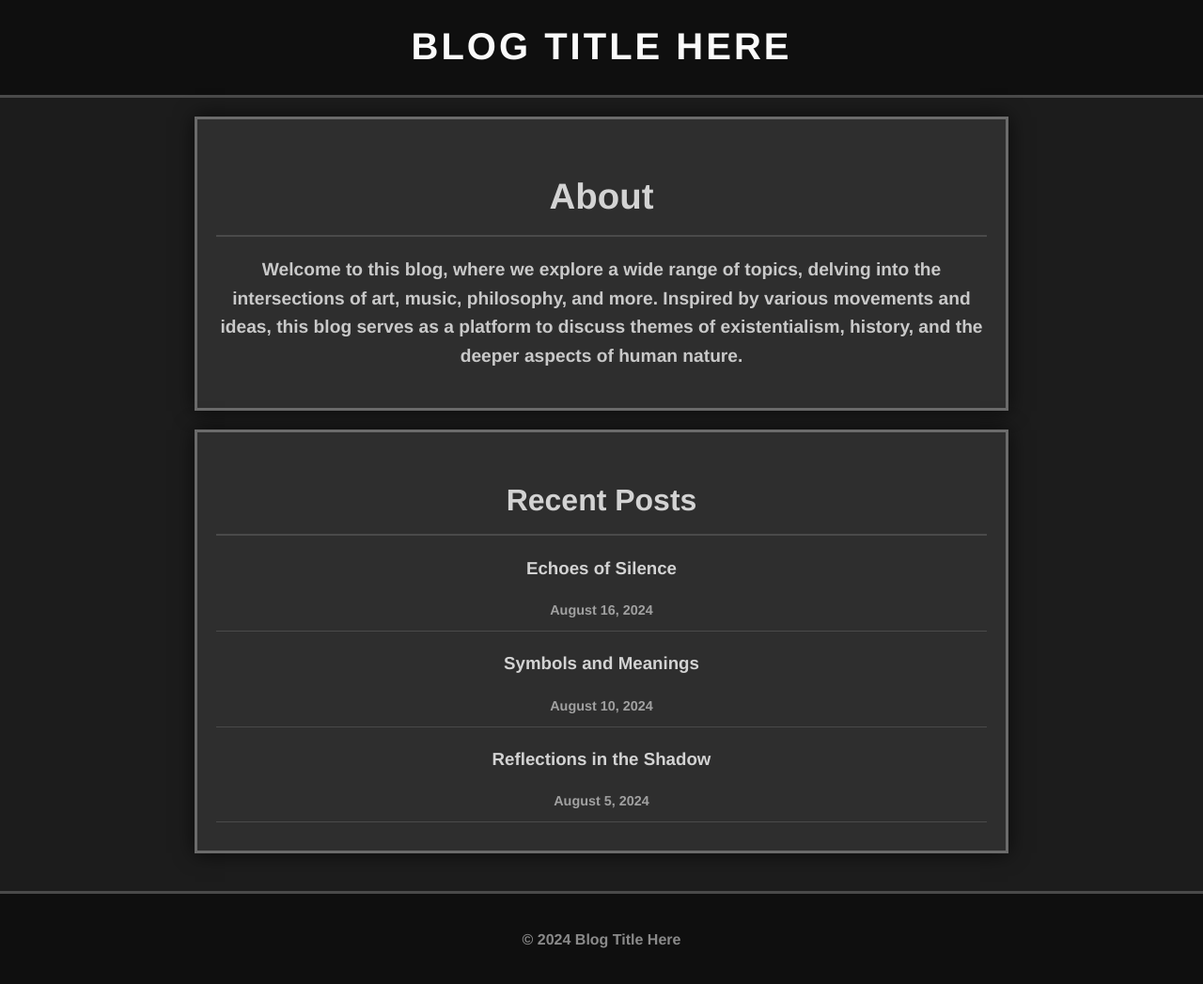
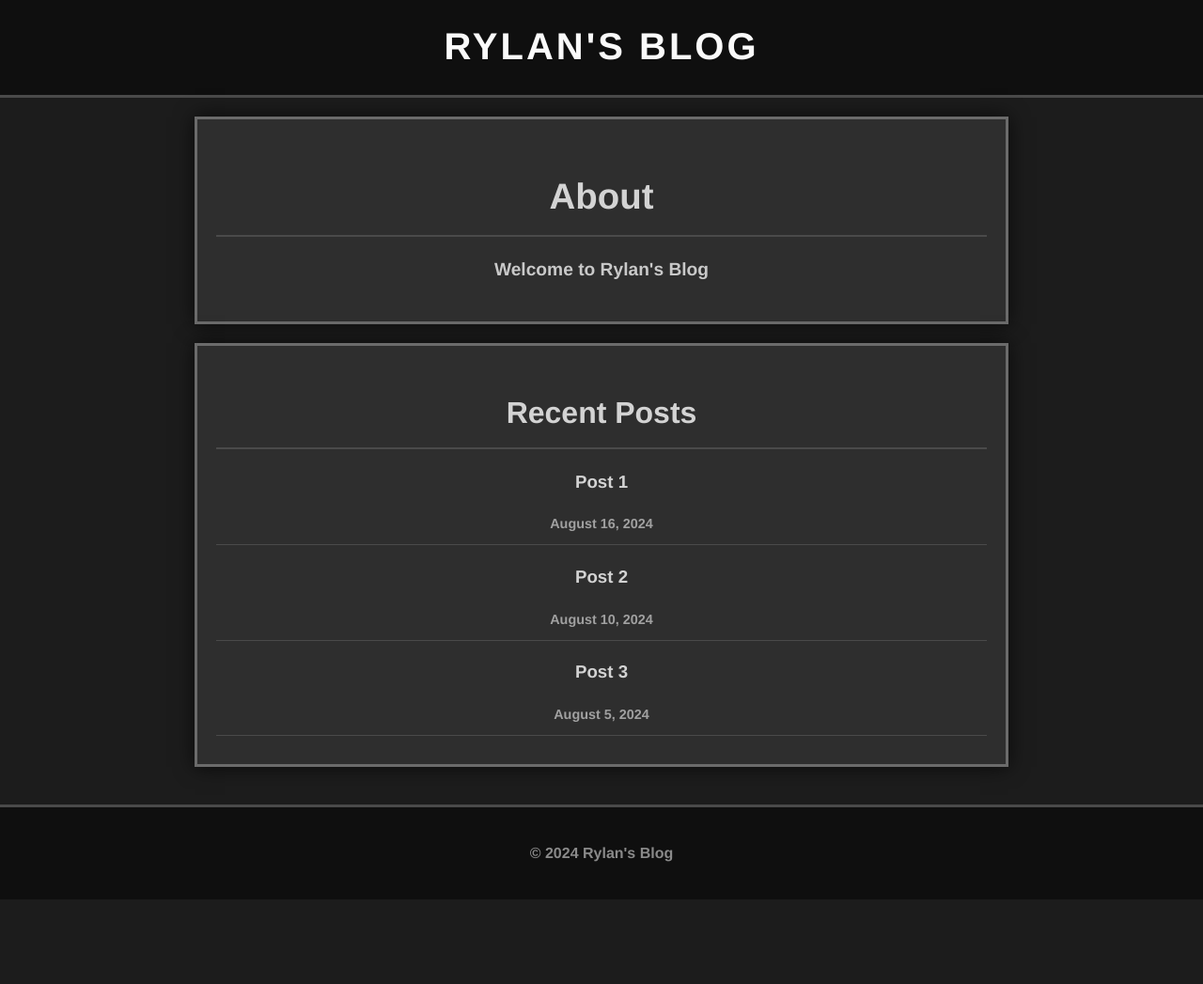
Before and after one commit to r-jantz/r-jantz.github.io, a plain HTML site: page index.html in a window 1280 px wide. Shown: the part 69-1116 px from the top of the page at 94% size. After the commit the page ends 1026 px from the top, so only its background shows below. Drawn offline with Linux system fonts and the light colour scheme.

Commit message:
Update index.html

```diff
--- a/index.html
+++ b/index.html
@@ -87,38 +87,38 @@
 <body>
     <header>
         <img src="path/to/your-image.png" alt="Logo or Symbol">
-        <h1>Blog Title Here</h1>
+        <h1>Rylan's Blog</h1>
     </header>
 
     <div class="container">
         <!-- About Section -->
         <div class="box about">
             <h2>About</h2>
-            <p>Welcome to this blog, where we explore a wide range of topics, delving into the intersections of art, music, philosophy, and more. Inspired by various movements and ideas, this blog serves as a platform to discuss themes of existentialism, history, and the deeper aspects of human nature.</p>
+            <p>Welcome to Rylan's Blog</p>
         </div>
 
         <!-- Recent Posts Section -->
         <div class="box recent-posts">
             <h2>Recent Posts</h2>
             <div class="post">
-                <a href="post1.html"><h3>Echoes of Silence</h3></a>
+                <a href="post1.html"><h3>Post 1</h3></a>
                 <div class="date">August 16, 2024</div>
             </div>
 
             <div class="post">
-                <a href="post2.html"><h3>Symbols and Meanings</h3></a>
+                <a href="post2.html"><h3>Post 2</h3></a>
                 <div class="date">August 10, 2024</div>
             </div>
 
             <div class="post">
-                <a href="post3.html"><h3>Reflections in the Shadow</h3></a>
+                <a href="post3.html"><h3>Post 3</h3></a>
                 <div class="date">August 5, 2024</div>
             </div>
         </div>
     </div>
 
     <footer>
-        <p>&copy; 2024 Blog Title Here</p>
+        <p>&copy; 2024 Rylan's Blog</p>
     </footer>
 </body>
 </html>
```
